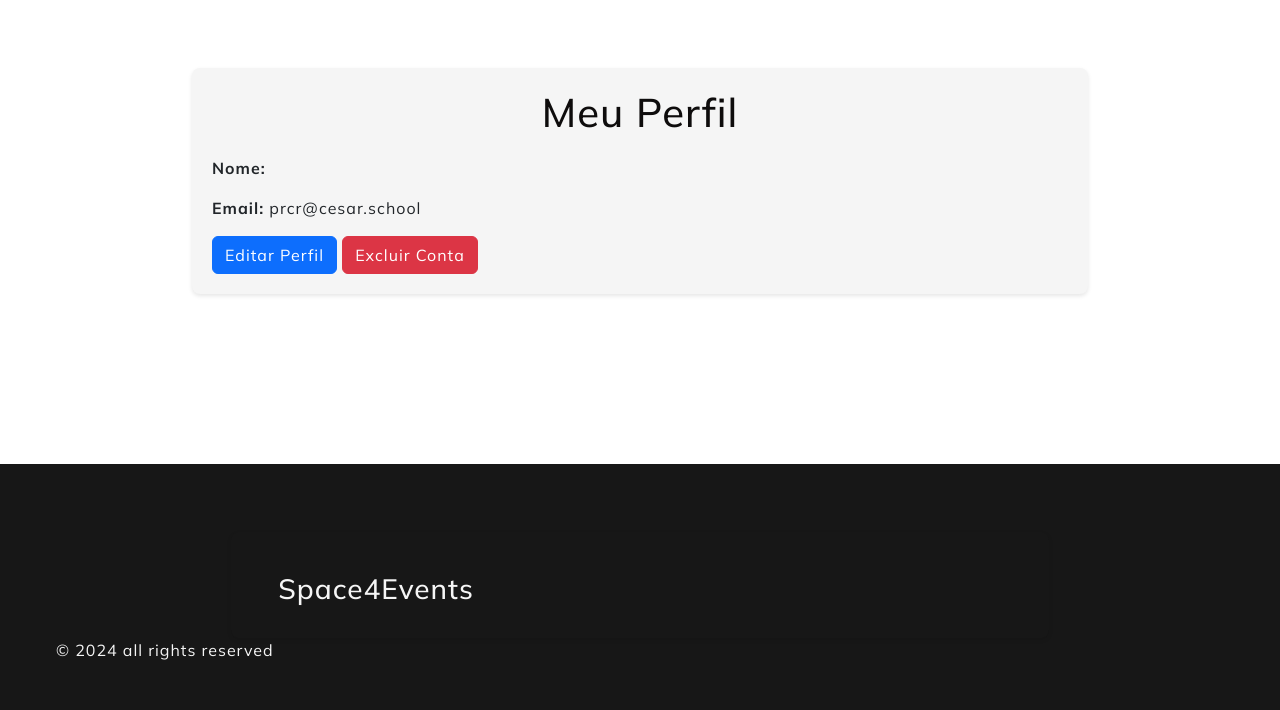
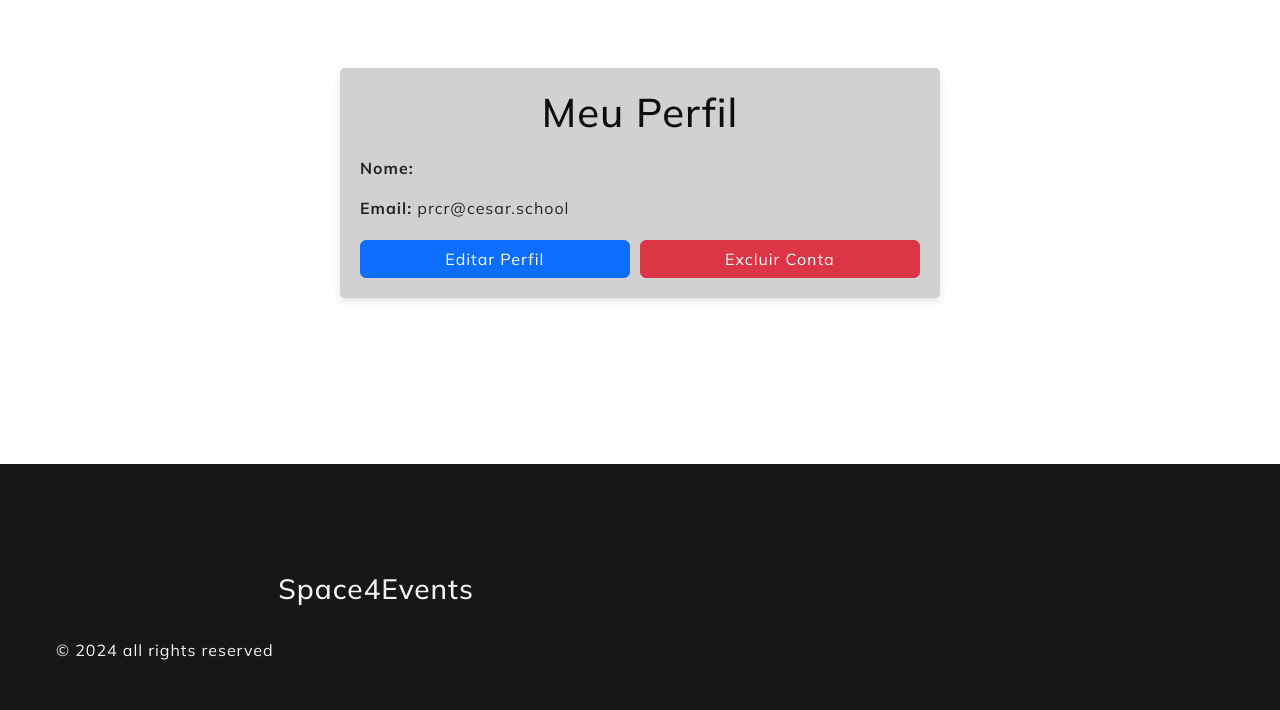
Before and after one commit to majupeixoto/Space4Events, a Django app: page /meu_perfil/ in a window 1280 px wide. Shown: the part 90-800 px from the top of the page. Run offline with Django 5.2, Linux system fonts and the light colour scheme; a user stored in the database is signed in; parts of the project's set-up code (start-up, migrations or seed data) failed here and were passed over.

Commit message:
layout editar perfil

```diff
--- a/Projeto/apps/templates/apps/meu_perfil.html
+++ b/Projeto/apps/templates/apps/meu_perfil.html
@@ -1,11 +1,13 @@
 {% extends 'global/base.html' %}
 
 {% block content %}
-<div class="container mt-5">
+<div class="container mt-5" style="background-color: #d1d1d1; padding: 20px; border-radius: 5px; box-shadow: 0 4px 8px rgba(0, 0, 0, 0.1); max-width: 600px; margin: 0 auto;">
     <h1>Meu Perfil</h1>
     <p><strong>Nome:</strong> {{ user.first_name }} {{ user.last_name }}</p>
     <p><strong>Email:</strong> {{ user.email }}</p>
-    <a href="{% url 'editar_conta' %}" class="btn btn-primary">Editar Perfil</a>
-    <a href="{% url 'excluir_conta' %}" class="btn btn-danger">Excluir Conta</a>
+    <div class="button-group" style="display: flex; justify-content: space-between; margin-top: 20px;">
+        <a href="{% url 'editar_conta' %}" class="btn btn-primary" style="flex-grow: 1; margin-right: 10px;">Editar Perfil</a>
+        <a href="{% url 'excluir_conta' %}" class="btn btn-danger" style="flex-grow: 1;">Excluir Conta</a>
+    </div>
 </div>
 {% endblock %}
```
